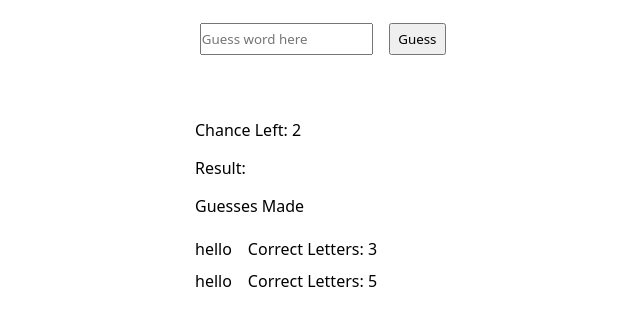
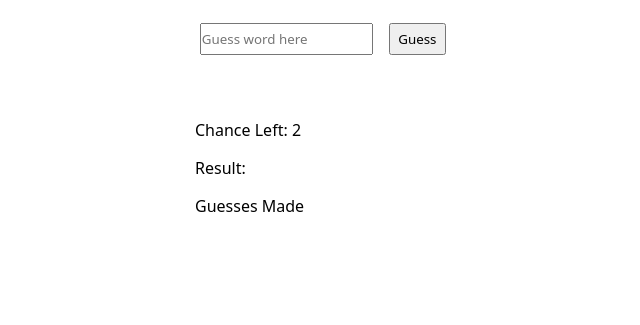
Before and after one commit to manjeetsharma0796/wordle, a website: page index.html in a window 1280 px wide. Shown: the part 97-422 px from the top of the page, without its empty margins (317-957 px from the left). Drawn offline with Linux system fonts and the light colour scheme.

Commit message:
Modify: hardcoded expectation from html

```diff
--- a/index.html
+++ b/index.html
@@ -22,16 +22,7 @@
       <p>Result: <span id="result"> </span></p>
       <p>Guesses Made</p>
 
-      <section id="guess-history">
-        <section class="flexRow">
-          <p>hello</p>
-          <p>Correct Letters: <span>3</span> </p>
-        </section>
-        <section class="flexRow">
-          <p>hello</p>
-          <p>Correct Letters: <span>5</span> </p>
-        </section>
-      </section>
+      <section id="guess-history"></section>
     </article>
   </body>
 </html>
```
